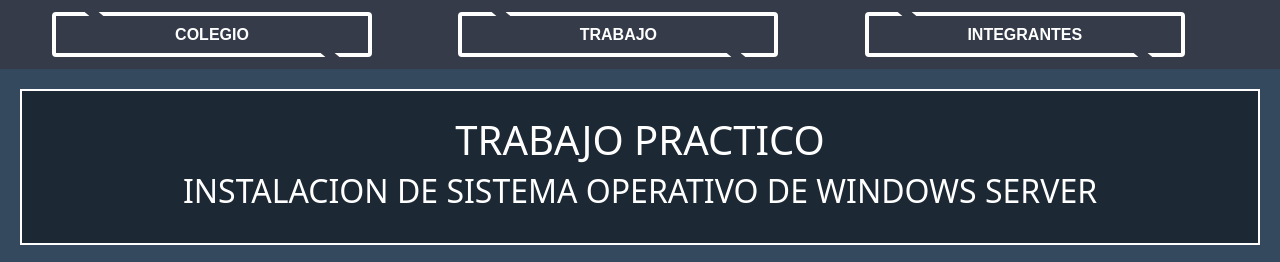
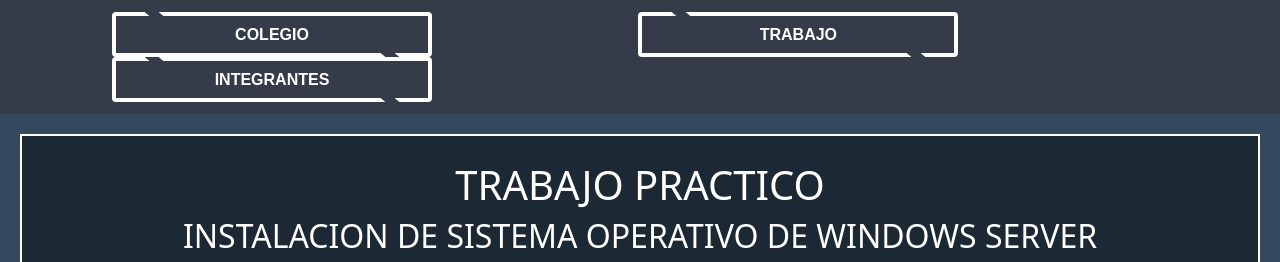
Before and after one commit to Juampi-aguilera/tp_sistemas, a plain HTML site: page index.html in a window 1280 px wide. Shown: the top 262 px of the page. Drawn offline with nearby package versions, Linux system fonts and the light colour scheme.

Commit message:
Update estilos.css

```diff
--- a/estilos.css
+++ b/estilos.css
@@ -25,7 +25,7 @@
     cursor: pointer;
     font-size: 16px;
     position: relative;
-    margin: 0px 40px;
+    margin: 0px 100px;
 }
 .btn::before,.btn::after{
     content: "";
```
